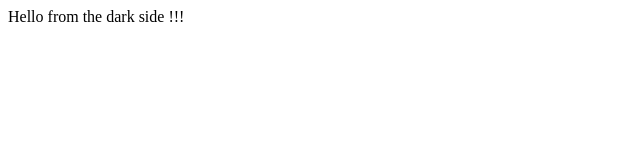
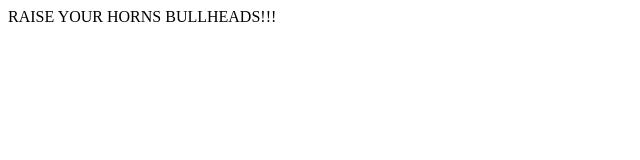
Before and after one commit to AlinTomaCostin/serve-image, a plain HTML site: page display/site/index.html in a window 1280 px wide. Shown: the whole page, without its empty margins (0-640 px from the left). Drawn offline with Linux system fonts and the light colour scheme.

Commit message:
fix some issues

```diff
--- a/display/site/index.html
+++ b/display/site/index.html
@@ -1,3 +1,3 @@
 <html>
-    Hello from the dark side !!!
+    RAISE YOUR HORNS BULLHEADS!!!
 </html>
```
